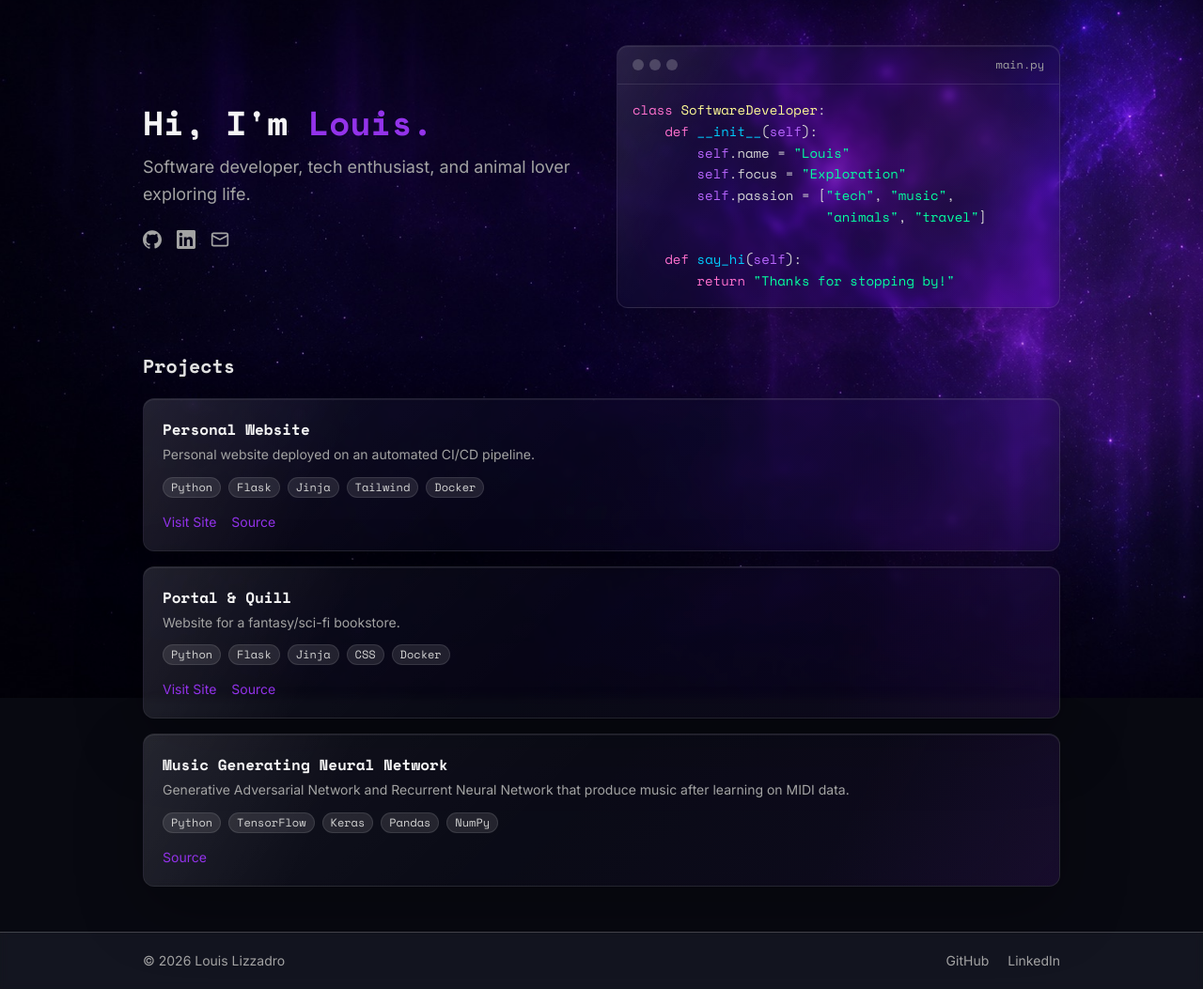
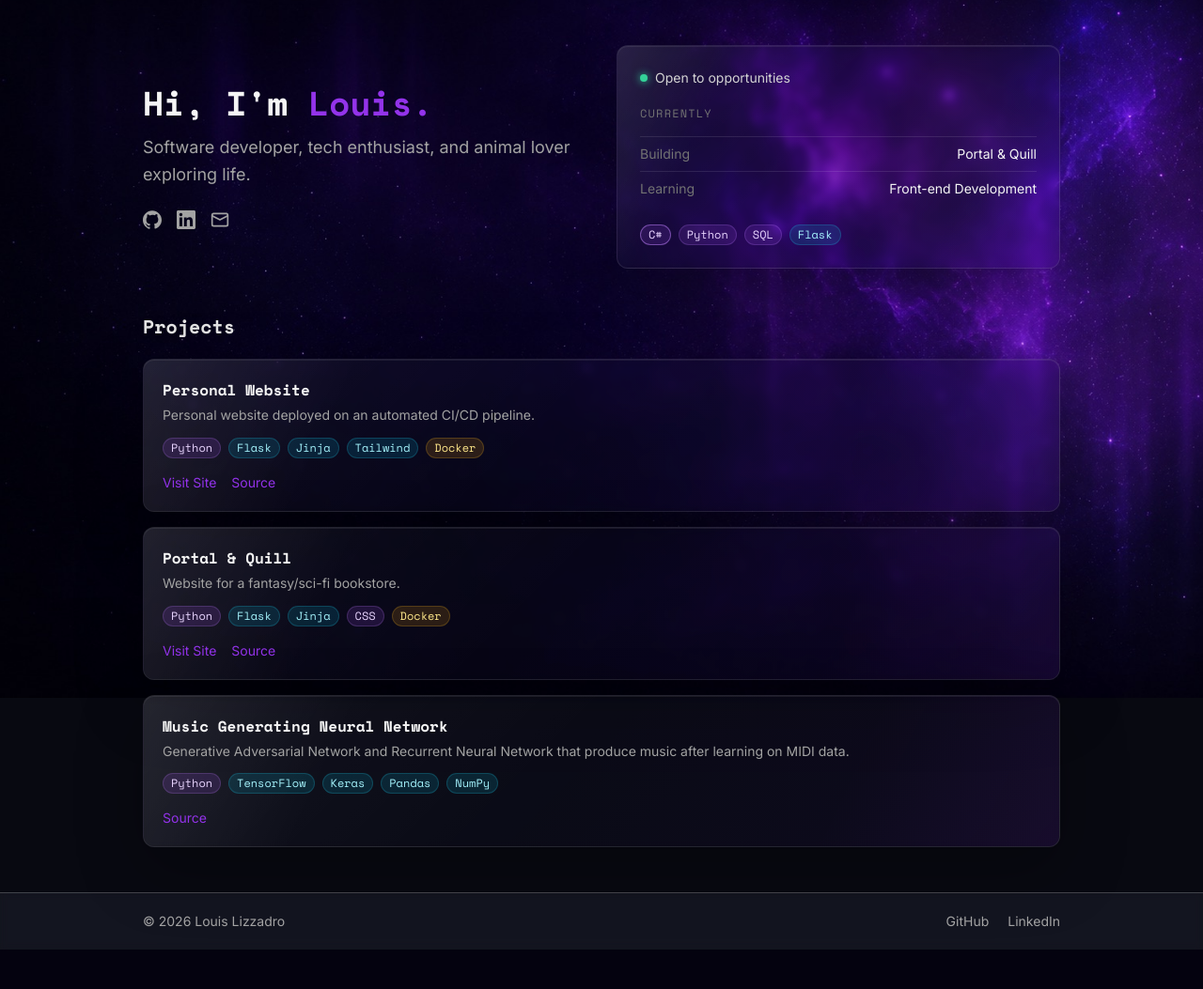
Before and after one commit to lllizzadro/PersonalWebsiteFlask, a Flask app: page / in a window 1280 px wide. Shown: the part 57-1110 px from the top of the page at 94% size. After the commit the page ends 1068 px from the top, so only its background shows below. Run offline with Flask 3, Linux system fonts and the light colour scheme; some libraries are stand-ins or nearby versions.

Commit message:
currently

```diff
--- a/templates/index.html
+++ b/templates/index.html
@@ -21,24 +21,28 @@
         </div>
     </div>
 
-    <div class="premium-glass rounded-xl">
-        <div class="flex items-center justify-between px-4 py-3 border-b border-white/10">
-            <div class="flex gap-1.5">
-                <span class="w-3 h-3 rounded-full bg-white/20"></span>
-                <span class="w-3 h-3 rounded-full bg-white/20"></span>
-                <span class="w-3 h-3 rounded-full bg-white/20"></span>
+    <div class="premium-glass rounded-xl p-6">
+        <div class="flex items-center gap-2 text-sm text-neutral-300 mb-5">
+            <span class="w-2 h-2 rounded-full bg-emerald-400 shadow-[0_0_8px_#34d399]"></span>
+            Open to opportunities
+        </div>
+        <p class="text-xs font-mono uppercase tracking-widest text-neutral-500 mb-4">Currently</p>
+        <dl class="text-sm">
+            <div class="flex justify-between gap-4 py-2 border-t border-white/10">
+                <dt class="text-neutral-500">Building</dt>
+                <dd class="text-neutral-100 text-right">Portal &amp; Quill</dd>
             </div>
-            <span class="text-xs font-mono text-neutral-400">main.py</span>
+            <div class="flex justify-between gap-4 py-2 border-t border-white/10">
+                <dt class="text-neutral-500">Learning</dt>
+                <dd class="text-neutral-100 text-right">Front-end Development</dd>
+            </div>
+        </dl>
+        <div class="flex flex-wrap gap-2 mt-5">
+            <span class="text-xs font-mono bg-purple-500/15 text-purple-200 border border-purple-400/50 rounded-full px-2 py-0.5">C#</span>
+            <span class="text-xs font-mono bg-purple-500/15 text-purple-200 border border-purple-400/20 rounded-full px-2 py-0.5">Python</span>
+            <span class="text-xs font-mono bg-purple-500/15 text-purple-200 border border-purple-400/20 rounded-full px-2 py-0.5">SQL</span>
+            <span class="text-xs font-mono bg-cyan-500/15 text-cyan-200 border border-cyan-400/20 rounded-full px-2 py-0.5">Flask</span>
         </div>
-<pre class="p-4 text-sm font-mono leading-relaxed overflow-x-auto text-neutral-300"><code><span class="text-[#ff71ce]">class</span> <span class="text-[#fffb96]">SoftwareDeveloper</span>:
-    <span class="text-[#ff71ce]">def</span> <span class="text-[#01cdfe]">__init__</span>(<span class="text-[#b967ff]">self</span>):
-        <span class="text-[#b967ff]">self</span>.name = <span class="text-[#05ffa1]">"Louis"</span>
-        <span class="text-[#b967ff]">self</span>.focus = <span class="text-[#05ffa1]">"Exploration"</span>
-        <span class="text-[#b967ff]">self</span>.passion = [<span class="text-[#05ffa1]">"tech"</span>, <span class="text-[#05ffa1]">"music"</span>,
-                        <span class="text-[#05ffa1]">"animals"</span>, <span class="text-[#05ffa1]">"travel"</span>]
-
-    <span class="text-[#ff71ce]">def</span> <span class="text-[#01cdfe]">say_hi</span>(<span class="text-[#b967ff]">self</span>):
-        <span class="text-[#ff71ce]">return</span> <span class="text-[#05ffa1]">"Thanks for stopping by!"</span></code></pre>
     </div>
 </section>
 
@@ -51,7 +55,10 @@
             <p class="text-sm text-neutral-400 leading-relaxed">{{ project.description }}</p>
             <div class="flex flex-wrap gap-2 mt-3">
                 {% for t in project.tech %}
-                <span class="text-xs font-mono text-neutral-300 bg-white/10 border border-white/10 rounded-full px-2 py-0.5">{{ t }}</span>
+                {% if t in ['Python', 'C#', 'SQL', 'CSS'] %}{% set tint = 'bg-purple-500/15 text-purple-200 border-purple-400/20' %}
+                {% elif t in ['Docker', 'Fly.io'] %}{% set tint = 'bg-amber-500/15 text-amber-200 border-amber-400/20' %}
+                {% else %}{% set tint = 'bg-cyan-500/15 text-cyan-200 border-cyan-400/20' %}{% endif %}
+                <span class="text-xs font-mono {{ tint }} border rounded-full px-2 py-0.5">{{ t }}</span>
                 {% endfor %}
             </div>
             <div class="flex gap-4 mt-4 text-sm">
```
